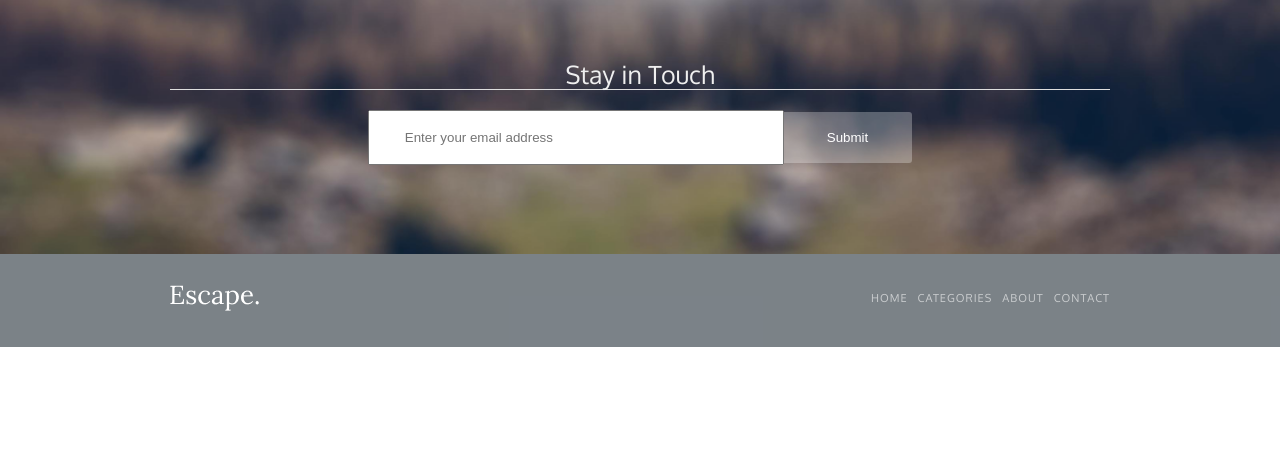
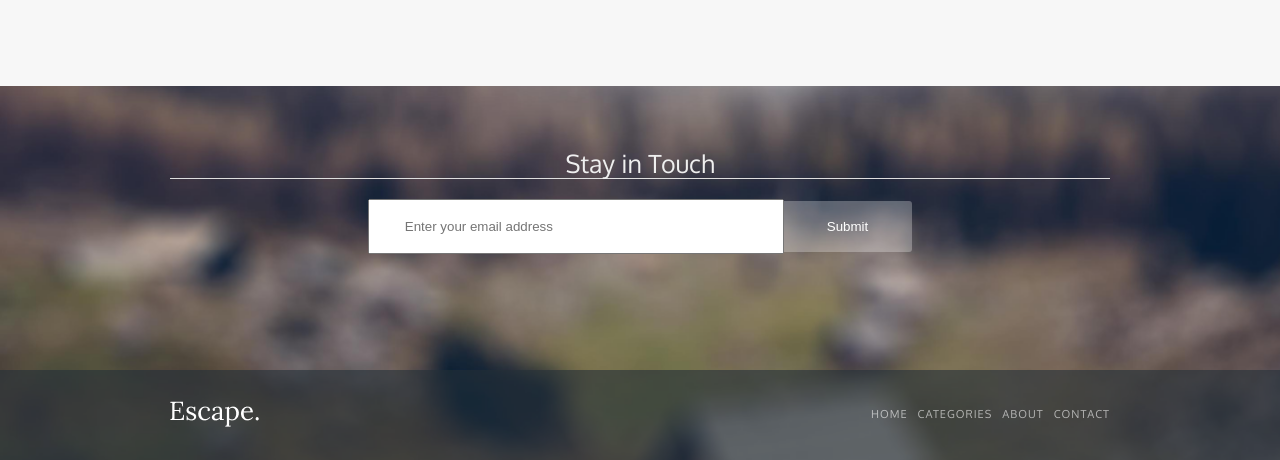
Before and after one commit to kemaldeveloper/escape, a plain HTML site: page src/index.html in a window 1280 px wide. Shown: the part 1737-2197 px from the top of the page. Before the commit the page ends 2084 px from the top, so only its background shows below. Drawn offline with Linux system fonts and the light colour scheme.

Commit message:
createfooter

```diff
--- a/src/css/style.css
+++ b/src/css/style.css
@@ -25,6 +25,9 @@ body {
   margin: 0;
   padding: 0;
 }
+body {
+  position: relative;
+}
 
 ::after,
 ::before {
@@ -43,11 +46,13 @@ body {
   top: 0;
   left: 0;
   right: 0;
+  padding: 17px;
 }
 
 .header__items {
   display: flex;
   justify-content: space-between;
+  align-items: center;
   /* margin: 0 auto; */
 }
 
@@ -132,6 +137,7 @@ body {
   border-radius: 3px;
   background: #dd783f;
   cursor: pointer;
+  transition: all 0.4s;
 }
 
 .btn:hover {
@@ -286,6 +292,7 @@ body {
 }
 
 .mosts {
+  padding-bottom: 89px;
   background: #f7f7f7;
 }
 
@@ -377,7 +384,7 @@ body {
 
 .stay {
   padding-top: 62px;
-  padding-bottom: 89px;
+  height: 377px;
   background: url(../assets/img/bacgroundfooterpng.png);
   background-repeat: no-repeat;
   background-size: cover;
@@ -420,9 +427,9 @@ body {
 
 .footer {
   position: absolute;
-  top: 2094;
+  bottom: 0;
   left: 0;
-  right: 0;
+  width: 100%;
   background: rgba(35, 47, 56, 0.6);
 }
 
```
